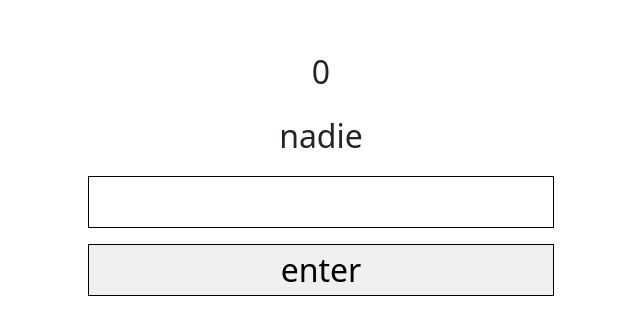
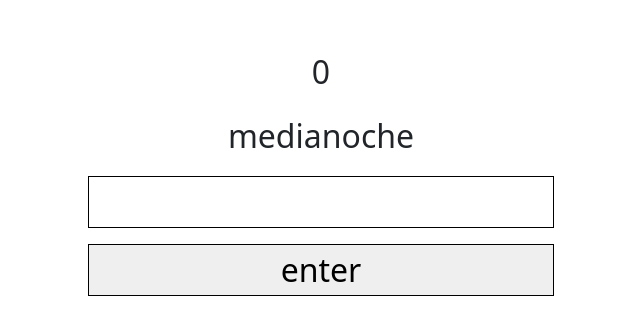
Before and after one commit to paulheading/flashcards, a Vue app: page / in a window 1280 px wide. Shown: the part 228-562 px from the top of the page, without its empty margins (319-959 px from the left). Built offline with nearby package versions, Linux system fonts and the light colour scheme.

Commit message:
init commit

```diff
--- a/src/App.vue
+++ b/src/App.vue
@@ -1,23 +1,23 @@
 <template>
   <div id="app">
-    <game-over v-if="$store.state.finished" />
+    <game-over v-if="finished" />
     <template v-else>
-      <div>{{ $store.state.score }}</div>
-      <div v-if="$store.state.accuracy.percent">{{ $store.state.accuracy.percent }}%</div>
+      <div>{{ score }}</div>
+      <div v-if="accuracy.percent">{{ accuracy.percent }}%</div>
       <div>{{ currentWord }}</div>
       <form v-on:submit.prevent>
         <input ref="guess" class="guess" type="text">
-        <div v-if="$store.state.answer.set">
-          <div v-if="$store.state.answer.correct">correct :)</div>
+        <div v-if="answer.set">
+          <div v-if="answer.correct">correct :)</div>
           <div v-else>incorrect :(</div>
         </div>
-        <div v-if="$store.state.answer.alternatives.length">
-          <div v-if="$store.state.answer.correct">alternatives:</div>
-          <div v-for="(alternative, index) in $store.state.answer.alternatives" :key="`alternative-${index}`">
+        <div v-if="answer.alternatives.length">
+          <div v-if="answer.correct">alternatives:</div>
+          <div v-for="(alternative, index) in answer.alternatives" :key="`alt-${index}`">
             {{ alternative }}
           </div>
         </div>
-        <button @click="submitResponse()" type="submit">enter</button>
+        <button @click="!fedback ? showFeedback() : nextStep()" type="submit">enter</button>
       </form>
     </template>
   </div>
@@ -26,17 +26,14 @@
 <script>
 import 'bootstrap/dist/css/bootstrap.css'
 import mixins from './mixins'
+import { mapState } from 'vuex'
 import GameOver from './components/GameOver'
 export default {
   mixins: [mixins],
-  data() {
-    return {
-      alreadyFedback: false
-    }
-  },
   computed: {
+    ...mapState(['finished', 'score', 'accuracy', 'answer', 'current', 'fedback']),
     currentWord() {
-      const { language, word } = this.$store.state.current;
+      const { language, word } = this.current;
       switch (language) {
         case 'eng':
           return word.english[0];
@@ -46,15 +43,6 @@ export default {
     }
   },
   methods: {
-    submitResponse() {
-      if (this.alreadyFedback) {
-        this.alreadyFedback = false;
-        return this.nextStep();
-      } else {
-        this.alreadyFedback = true;
-        return this.showFeedback();
-      }
-    },
     // resetBonus() {
     //   console.log("working?");
     //   this.$store.commit('bonus', this.bonus);
--- a/src/mixins/methods.js
+++ b/src/mixins/methods.js
@@ -42,7 +42,7 @@ export function showFeedback() {
   let { guess } = this.$refs;
 
   this.$store.commit('answerSet', true);
-  guess = this.simplify(guess.value);
+  guess = simplify(guess.value);
 
   const translate = current.language === 'esp' ? current.word.english : current.word.spanish;
   const original = current.language === 'esp' ? current.word.spanish : current.word.english;
@@ -69,6 +69,7 @@ export function showFeedback() {
   if (answer.alternatives.length) {
     this.$store.commit('answerAlternatives', answer.alternatives);
   }
+  this.$store.commit('fedback', true);
 }
 
 export function nextStep() {
@@ -77,6 +78,7 @@ export function nextStep() {
   this.$store.commit('answerSet', false);
   this.$store.commit('answerCorrect', false);
   this.$store.commit('answerAlternatives', []);
+  this.$store.commit('fedback', false);
   this.selectWord();
 }
 
--- a/src/store.js
+++ b/src/store.js
@@ -10,6 +10,7 @@ export default new Vuex.Store({
     score: 0,
     question: 0,
     increment: 10,
+    fedback: false,
     finished: false,
     answer: {
       set: false,
@@ -54,6 +55,9 @@ export default new Vuex.Store({
     finished(state, payload) {
       state.finished = payload
     },
+    fedback(state, payload) {
+      state.fedback = payload
+    },
     score(state, payload) {
       state.score = payload
     },
--- a/src/words.js
+++ b/src/words.js
@@ -1,61 +1,108 @@
+
+// ella usaba el portátil = she was using the laptop
+// por qué estaba tu camiseta mojada = why was your t shirt wet
+// Ella está dando = She is giving
+
+// Tú trabajas = you work (informal)
+
+// La potestad = authority
+// Cotidiano = daily
+// El aventón = ride
+// Convivir = to live together
+// El séquito = Entourage
+// Encaramarse = to climb up onto
+// La sortija = ring
+
 
 const words = [
+  { spanish: [`ella usaba el portátil`], english: [`she was using the laptop`] },
+  { spanish: [`por qué estaba tu camiseta mojada`], english: [`why was your t-shirt wet`] },
+  { spanish: [`ella está dando`], english: [`she is giving`] },
+  { spanish: [`tú trabajas`], english: [`you work`] },
+  // { spanish: [`medianoche`], english: [`midnight`] },
+  // { spanish: [`medianoche`], english: [`midnight`] },
+  // { spanish: [`medianoche`], english: [`midnight`] },
+
+  { spanish: [`medianoche`], english: [`midnight`] },
+  { spanish: [`tomo el almuerzo`], english: [`I take lunch`] },
+  { spanish: [`perezoso`], english: [`lazy`,`sloth`] },
+  { spanish: [`más tarde, voy a salir`], english: [`I'm leaving later`] },
+  { spanish: [`oro`], english: [`gold`] },
+  { spanish: [`roto`], english: [`broken`] },
+  { spanish: [`mi tía desayunaba`], english: [`my aunt was eating breakfast`] },
+  { spanish: [`el motor estaba apagado`], english: [`the engine was off`] },
+  { spanish: [`apagar`], english: [`to turn off`] },
+  { spanish: [`sesenta`], english: [`sixty`] },
+  { spanish: [`setenta`], english: [`seventy`] },
+  { spanish: [`cien`], english: [`one hundred`] },
+  { spanish: [`doscientos`], english: [`two hundred`] },
+  { spanish: [`trescientos`], english: [`three hundred`] },
+  { spanish: [`quinientos`], english: [`five hundred`] },
+  { spanish: [`mil`], english: [`thousand`] },
+  { spanish: [`cien mil`], english: [`hundred thousand`] },
+  { spanish: [`no leo mucho`], english: [`I don't read much`] },
+  { spanish: [`son las tres en punto`], english: [`it's three o'clock`] },
+  { spanish: [`son viente para los dos`], english: [`it's twenty to two`] },
+  { spanish: [`de la madrugada`], english: [`in the early morning`] },
+  { spanish: [`de la mañana`], english: [`in the morning`] },
+  { spanish: [`segundos`], english: [`seconds`] },
+  { spanish: [`mediodía`], english: [`midday`,`noon`] },
   { spanish: [`nadie`], english: [`nobody`] },
-  // { spanish: [`ustedes`], english: [`you`, `they`] },
-  // { spanish: [`despertar con pereza`], english: [`to wake up with laziness`] },
-  // { spanish: [`si`], english: [`if`] },
-  // { spanish: [`yo`], english: [`I`] },
-  // { spanish: [`tu`, `usted`], english: [`you`] },
-  // { spanish: [`el`], english: [`he`] },
-  // { spanish: [`ella`], english: [`she`] },
-  // { spanish: [`nosotros`, `nosotras`], english: [`we`] },
-  // { spanish: [`ellos`, `ellas`], english: [`they`] },
-  // { spanish: [`comer`], english: [`to eat`] },
-  // { spanish: [`yo como`], english: [`I eat`] },
-  // { spanish: [`tu comes`], english: [`you eat`] },
-  // { spanish: [`el come`], english: [`he eats`] },
-  // { spanish: [`ella come`], english: [`she eats`] },
-  // { spanish: [`ellos comen`], english: [`they eat`] },
-  // { spanish: [`nosotros comemos`], english: [`we eat`] },
-  // { spanish: [`oran`], english: [`to pray`] },
-  // { spanish: [`amar`], english: [`to love`] },
-  // { spanish: [`vivir`], english: [`to live`] },
-  // { spanish: [`llegar`], english: [`to arrive`] },
-  // { spanish: [`tarde`], english: [`late`] },
-  // { spanish: [`siempre`], english: [`always`] },
-  // { spanish: [`contigo`], english: [`together`] },
-  // { spanish: [`leer`], english: [`to read`] },
-  // { spanish: [`voz alta`], english: [`loud voice`] },
-  // { spanish: [`ver`], english: [`to see`] },
-  // { spanish: [`desde lejos`], english: [`from far`] },
-  // { spanish: [`cielo estrellado`], english: [`starry sky`] },
-  // { spanish: [`alguien`], english: [`someone`, `somebody`, `anyone`] },
-  // { spanish: [`soy`], english: [`I am`] },
-  // { spanish: [`eres`], english: [`you are`] },
-  // { spanish: [`es`], english: [`he is`, `she is`] },
-  // { spanish: [`somos`], english: [`we are`] },
-  // { spanish: [`son`], english: [`they are`] },
-  // { spanish: [`de que parte de argentina eres`], english: [`which part of argentina are you from`] },
-  // { spanish: [`cerca de londres`], english: [`close to london`] },
-  // { spanish: [`nos vemos`], english: [`we see each other`] },
-  // { spanish: [`nosotros vemos un gato`], english: [`we see the cat`] },
-  // { spanish: [`campo`], english: [`countryside`] },
-  // { spanish: [`fue robado`], english: [`it was stolen`] },
-  // { spanish: [`medio ambiente`], english: [`the environment`] },
-  // { spanish: [`al comienzo`], english: [`at the start`] },
-  // { spanish: [`da miedo`], english: [`it's scary`] },
-  // { spanish: [`barrio`], english: [`neighbourhood`] },
-  // { spanish: [`afuera de londres`], english: [`outside of london`] },
-  // { spanish: [`muy lento`], english: [`very slow`] },
-  // { spanish: [`no muy seguido`], english: [`not very often`] },
-  // { spanish: [`descansar`], english: [`to rest`] },
-  // { spanish: [`cantar`], english: [`to sing`] },
-  // { spanish: [`peluqueria`], english: [`hair salon`] },
-  // { spanish: [`abrazar`], english: [`to hug`] },
-  // { spanish: [`tener que`], english: [`have to`] },
-  // { spanish: [`yo tengo que`], english: [`I have to`] },
-  // { spanish: [`hago mis tareas después de clase`], english: [`I do my homework after class`] },
-  // { spanish: [`qué voy a hacer con el resto de mi vida`], english: [`what am I going to do with the rest of my life`] },
+  { spanish: [`ustedes`], english: [`you`, `they`] },
+  { spanish: [`despertar con pereza`], english: [`to wake up with laziness`] },
+  { spanish: [`si`], english: [`if`] },
+  { spanish: [`yo`], english: [`I`] },
+  { spanish: [`tu`, `usted`], english: [`you`] },
+  { spanish: [`el`], english: [`he`] },
+  { spanish: [`ella`], english: [`she`] },
+  { spanish: [`nosotros`, `nosotras`], english: [`we`] },
+  { spanish: [`ellos`, `ellas`], english: [`they`] },
+  { spanish: [`comer`], english: [`to eat`] },
+  { spanish: [`yo como`], english: [`I eat`] },
+  { spanish: [`tu comes`], english: [`you eat`] },
+  { spanish: [`el come`], english: [`he eats`] },
+  { spanish: [`ella come`], english: [`she eats`] },
+  { spanish: [`ellos comen`], english: [`they eat`] },
+  { spanish: [`nosotros comemos`], english: [`we eat`] },
+  { spanish: [`oran`], english: [`to pray`] },
+  { spanish: [`amar`], english: [`to love`] },
+  { spanish: [`vivir`], english: [`to live`] },
+  { spanish: [`llegar`], english: [`to arrive`] },
+  { spanish: [`tarde`], english: [`late`] },
+  { spanish: [`siempre`], english: [`always`] },
+  { spanish: [`contigo`], english: [`together`] },
+  { spanish: [`leer`], english: [`to read`] },
+  { spanish: [`voz alta`], english: [`loud voice`] },
+  { spanish: [`ver`], english: [`to see`] },
+  { spanish: [`desde lejos`], english: [`from far`] },
+  { spanish: [`cielo estrellado`], english: [`starry sky`] },
+  { spanish: [`alguien`], english: [`someone`, `somebody`, `anyone`] },
+  { spanish: [`soy`], english: [`I am`] },
+  { spanish: [`eres`], english: [`you are`] },
+  { spanish: [`es`], english: [`he is`, `she is`] },
+  { spanish: [`somos`], english: [`we are`] },
+  { spanish: [`son`], english: [`they are`] },
+  { spanish: [`de que parte de argentina eres`], english: [`which part of argentina are you from`] },
+  { spanish: [`cerca de londres`], english: [`close to london`] },
+  { spanish: [`nos vemos`], english: [`we see each other`] },
+  { spanish: [`nosotros vemos un gato`], english: [`we see the cat`] },
+  { spanish: [`campo`], english: [`countryside`] },
+  { spanish: [`fue robado`], english: [`it was stolen`] },
+  { spanish: [`medio ambiente`], english: [`the environment`] },
+  { spanish: [`al comienzo`], english: [`at the start`] },
+  { spanish: [`da miedo`], english: [`it's scary`] },
+  { spanish: [`barrio`], english: [`neighbourhood`] },
+  { spanish: [`afuera de londres`], english: [`outside of london`] },
+  { spanish: [`muy lento`], english: [`very slow`] },
+  { spanish: [`no muy seguido`], english: [`not very often`] },
+  { spanish: [`descansar`], english: [`to rest`] },
+  { spanish: [`cantar`], english: [`to sing`] },
+  { spanish: [`peluqueria`], english: [`hair salon`] },
+  { spanish: [`abrazar`], english: [`to hug`] },
+  { spanish: [`tener que`], english: [`have to`] },
+  { spanish: [`yo tengo que`], english: [`I have to`] },
+  { spanish: [`hago mis tareas después de clase`], english: [`I do my homework after class`] },
+  { spanish: [`qué voy a hacer con el resto de mi vida`], english: [`what am I going to do with the rest of my life`] },
 ];
 
 export default words;
```
